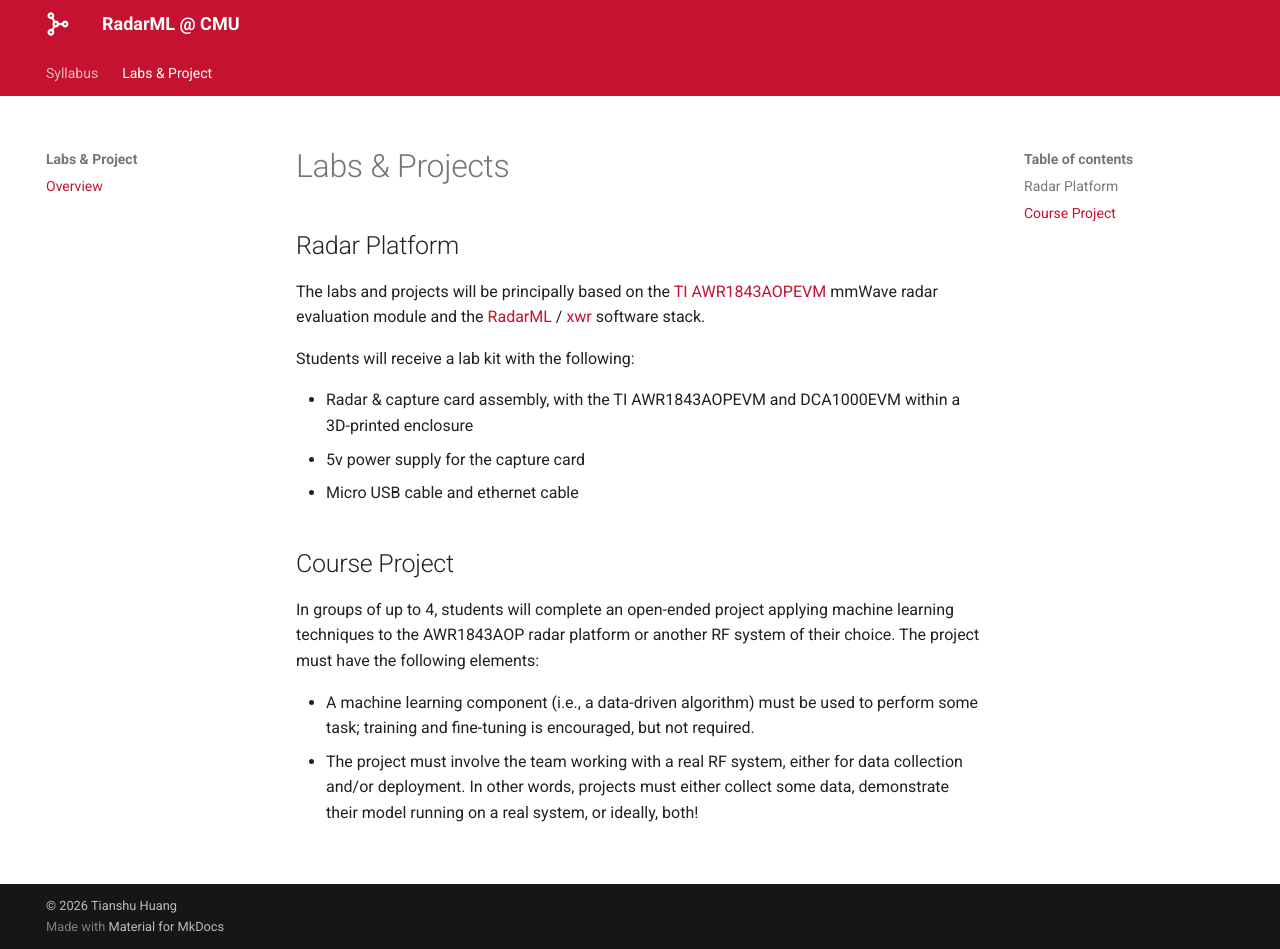
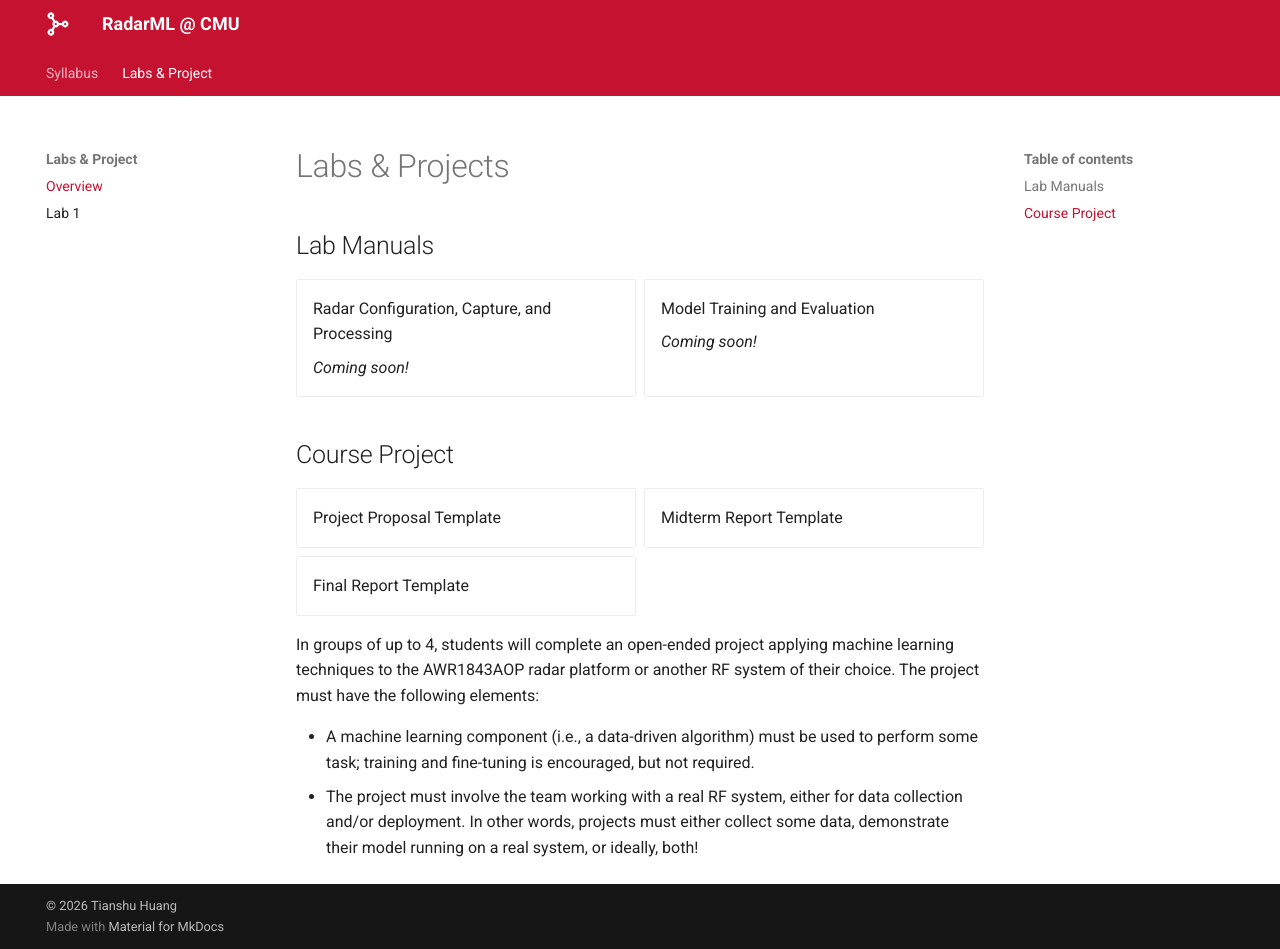
Before and after one commit to RadarML/18848, an MkDocs documentation site: the page built from docs/labs.md, in a window 1280 px wide and 949 px high. Built offline with MkDocs 1.6.1 and Material for MkDocs 9.7.7, drawn with Linux system fonts in a browser that asks for light colours; some web fonts are replaced.

Commit message:
Add lab 1

```diff
--- a/docs/labs.md
+++ b/docs/labs.md
@@ -1,16 +1,30 @@
 # Labs & Projects
 
-## Radar Platform
+## Lab Manuals
 
-The labs and projects will be principally based on the [TI AWR1843AOPEVM](https://www.ti.com/tool/AWR1843AOPEVM) mmWave radar evaluation module and the [RadarML](https://radarml.github.io/) / [xwr](https://radarml.github.io/xwr/) software stack.
+<div class="grid cards" markdown>
 
-Students will receive a lab kit with the following:
+- Radar Configuration, Capture, and Processing
 
-- Radar & capture card assembly, with the TI AWR1843AOPEVM and DCA1000EVM within a 3D-printed enclosure
-- 5v power supply for the capture card
-- Micro USB cable and ethernet cable
+    *Coming soon!*
+
+- Model Training and Evaluation
+
+    *Coming soon!*
+
+</div>
 
 ## Course Project
+
+<div class="grid cards" markdown>
+
+- Project Proposal Template
+
+- Midterm Report Template
+
+- Final Report Template
+
+</div>
 
 In groups of up to 4, students will complete an open-ended project applying machine learning techniques to the AWR1843AOP radar platform or another RF system of their choice. The project must have the following elements:
 
--- a/mkdocs.yml
+++ b/mkdocs.yml
@@ -8,7 +8,7 @@ nav:
   - Syllabus: index.md
   - Labs & Project:
     - Overview: labs.md
-#    - Lab 1: lab1.md
+    - Lab 1: lab1.md
 #   - Resources: resources.md
 
 extra_css:
```
Also changed, not shown: docs/lab1.md (+1 -1 lines).
